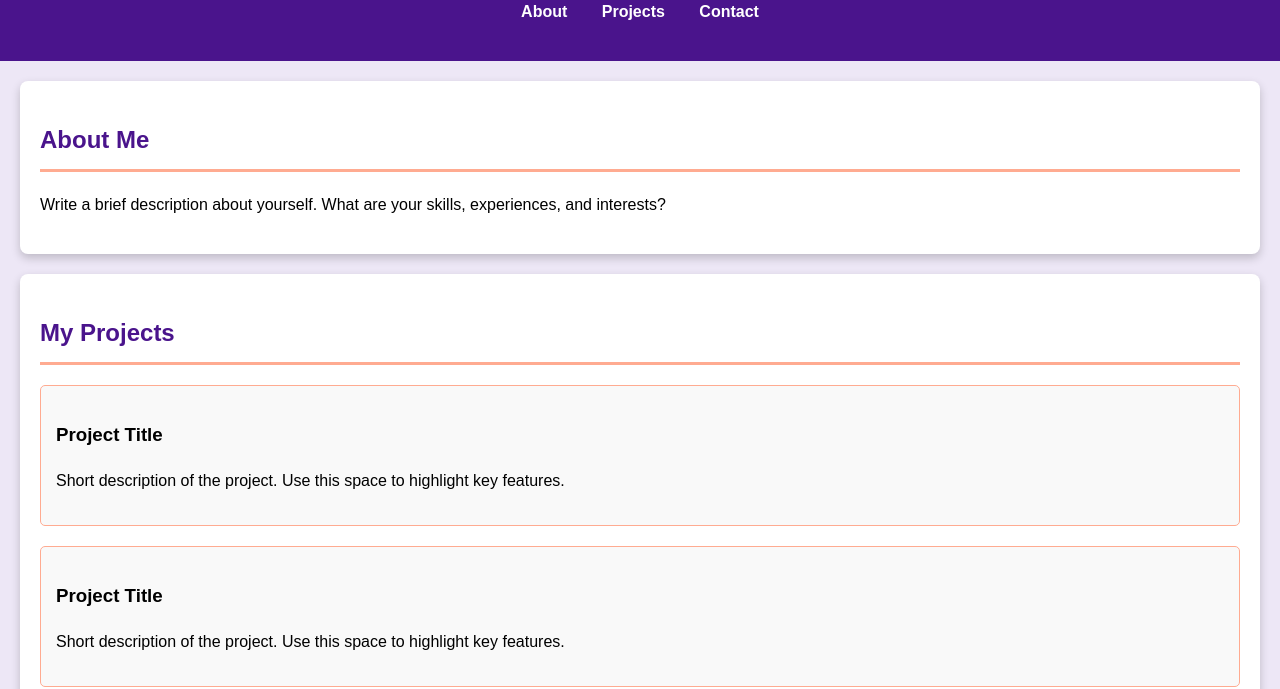
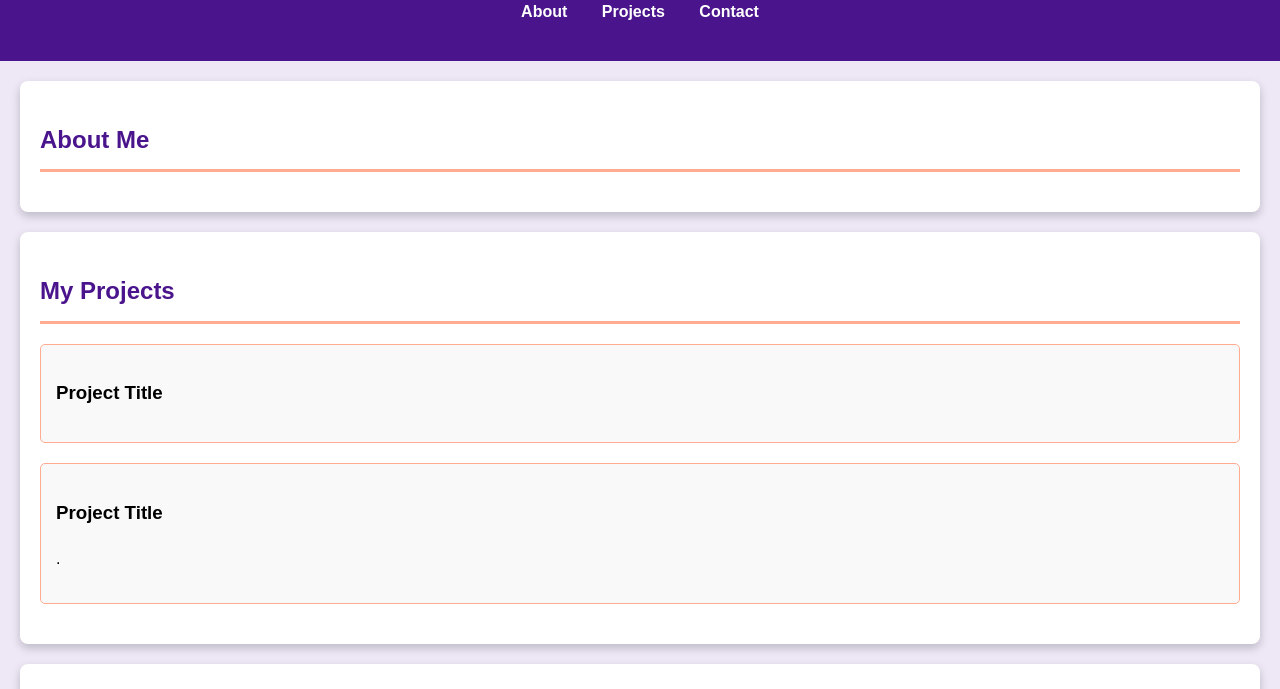
Before and after one commit to sirine-b-abdllah/sirine-profile, a plain HTML site: page index.html in a window 1280 px wide. Shown: the part 116-805 px from the top of the page. Drawn offline with Linux system fonts and the light colour scheme.

Commit message:
Update index.html

```diff
--- a/index.html
+++ b/index.html
@@ -22,17 +22,17 @@
     </header>
     <section id="about">
         <h2>About Me</h2>
-        <p>Write a brief description about yourself. What are your skills, experiences, and interests?</p>
+        <p></p>
     </section>
     <section id="projects">
         <h2>My Projects</h2>
         <div class="project">
             <h3>Project Title</h3>
-            <p>Short description of the project. Use this space to highlight key features.</p>
+            <p></p>
         </div>
         <div class="project">
             <h3>Project Title</h3>
-            <p>Short description of the project. Use this space to highlight key features.</p>
+            <p>.</p>
         </div>
 
     </section>
```
